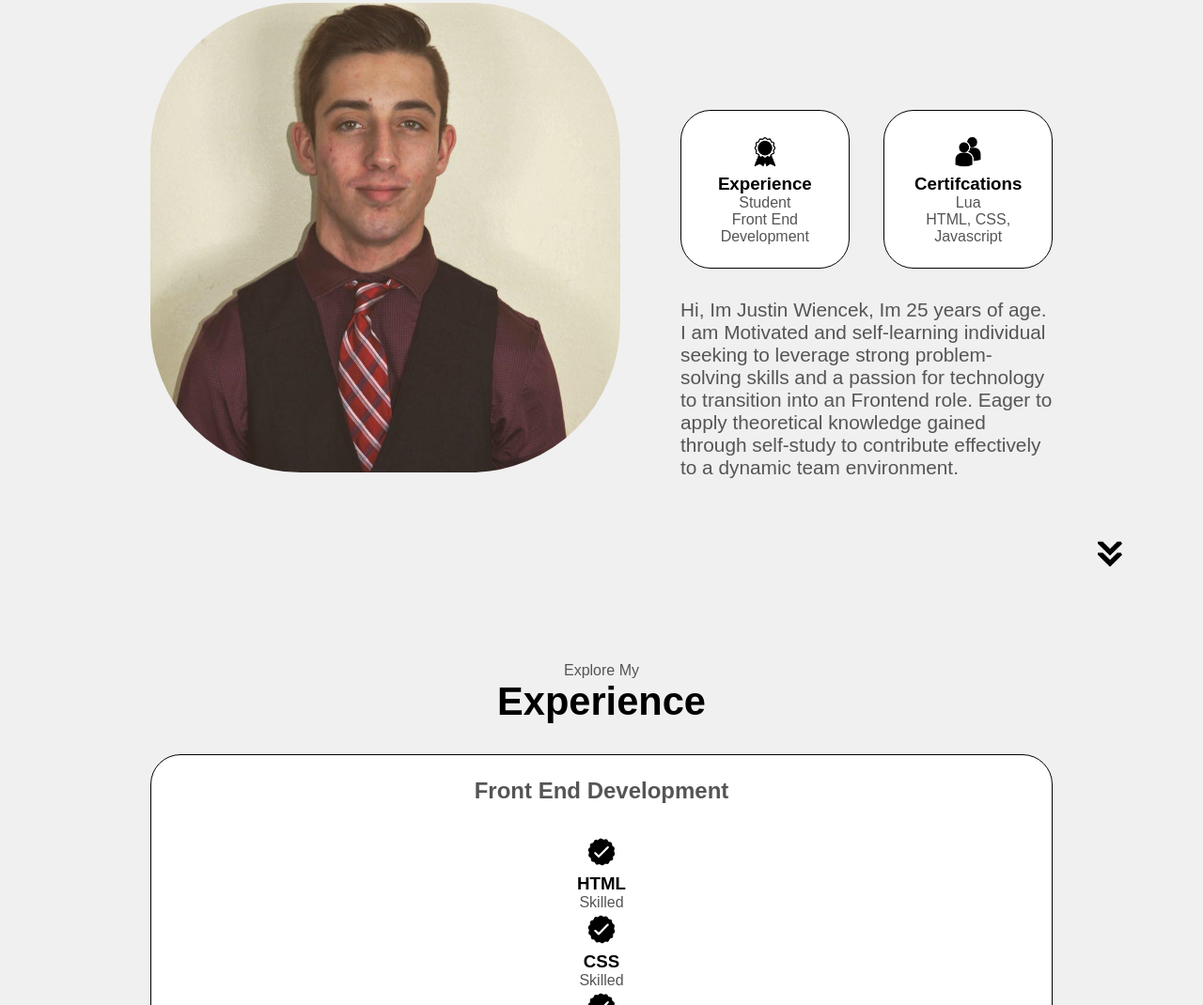
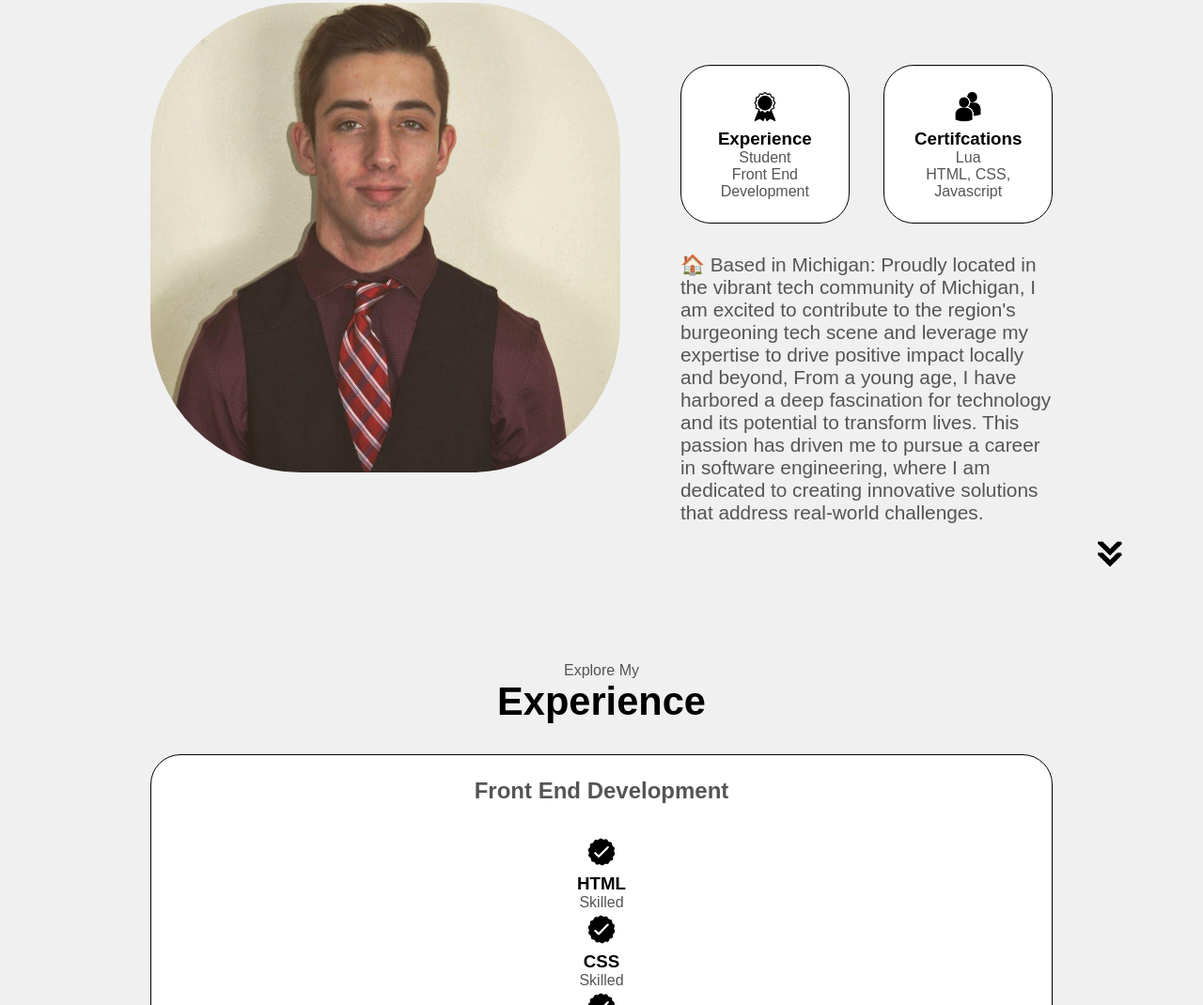
Before and after one commit to Wiencek98/Web-port, a plain HTML site: page index.html in a window 1280 px wide. Shown: the part 975-2045 px from the top of the page at 94% size. Drawn offline with nearby package versions, Linux system fonts and the light colour scheme.

Commit message:
Update index.html

```diff
--- a/index.html
+++ b/index.html
@@ -115,7 +115,8 @@
         </div>
       </div>
       <div class="text-container">
-        <p>Hi, Im Justin Wiencek, Im 25 years of age. I am Motivated and self-learning individual seeking to leverage strong problem-solving skills and a passion for technology to transition into an Frontend role. Eager to apply theoretical knowledge gained through self-study to contribute effectively to a dynamic team environment.</p>
+        <p> 🏠 Based in Michigan: Proudly located in the vibrant tech community of Michigan, I am excited to contribute to the region's burgeoning tech scene and leverage my expertise to drive positive impact locally and beyond, From a young age, I have harbored a deep fascination for technology and its potential to transform lives. This passion has driven me to pursue a career in software engineering, where I am dedicated to creating innovative solutions that address real-world challenges.
+ </p>
       </div>
     </div>
     <img src="./assets/arrow.png"
```
